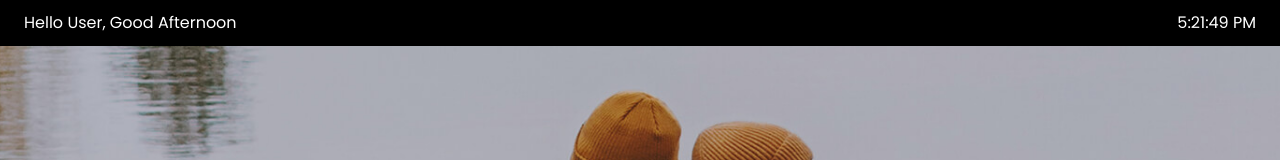
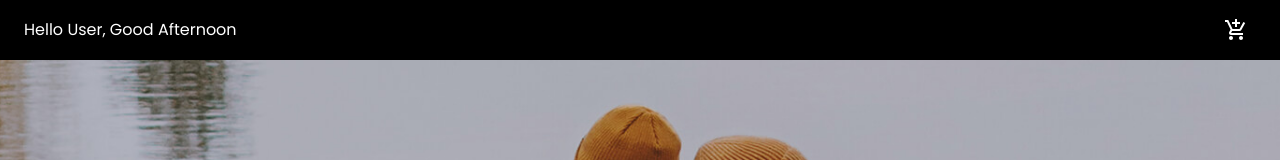
Before and after one commit to Arun9600/fake-store-api, a React (Create React App) app: page / in a window 1280 px wide. Shown: the top 160 px of the page. Built offline with nearby package versions, Linux system fonts and the light colour scheme; no server answers; a web font is replaced by a local one.

Commit message:
add to cart sidebar created

```diff
--- a/src/App.js
+++ b/src/App.js
@@ -7,6 +7,8 @@ import HomeBanner from "./components/HomeBanner";
 import Products from "./components/Products";
 function App() {
   const [loading, setLoading] = useState(true);
+  const [cart, setCart] = useState([]);
+  const [cartArea, setCartArea] = useState(false);
   const theme = createTheme({
     typography: {
       fontFamily: ["Roboto", "Carattere, cursive", "Poppins"].join(","),
@@ -39,10 +41,17 @@ function App() {
     <>
       <ThemeProvider theme={theme}>
         <div className="App">
-          <TopArea />
+          <TopArea cartArea={cartArea} setCartArea={setCartArea} cart={cart} />
           <HomeBanner />
           <Categories loading={loading} />
-          <Products loading={loading} setLoading={setLoading} />
+          <Products
+            loading={loading}
+            setLoading={setLoading}
+            cart={cart}
+            setCart={setCart}
+            cartArea={cartArea}
+            setCartArea={setCartArea}
+          />
         </div>
       </ThemeProvider>
     </>
--- /dev/null
+++ b/src/components/Cart.jsx
@@ -0,0 +1,34 @@
+import { Box, Drawer, Typography } from "@mui/material";
+const Cart = ({ cartArea, setCartArea, cart }) => {
+  return (
+    <Box>
+      <Drawer
+        open={cartArea}
+        anchor="right"
+        onClose={() => setCartArea(false)}
+        PaperProps={{ sx: { width: "500px" } }}
+      >
+        <Box sx={{ padding: "30px" }}>
+          <Typography
+            variant="h3"
+            sx={{ fontSize: "18px", fontWeight: "bold" }}
+          >
+            Your Cart
+          </Typography>
+          {cart && cart.length === 0 ? (
+            <Typography
+              paragraph={true}
+              sx={{ marginTop: "30px", fontSize: "18px" }}
+            >
+              No Products in the cart
+            </Typography>
+          ) : (
+            ""
+          )}
+        </Box>
+      </Drawer>
+    </Box>
+  );
+};
+
+export default Cart;
--- a/src/components/Products.jsx
+++ b/src/components/Products.jsx
@@ -1,7 +1,14 @@
 import ProductsList from "./ProductsList";
 import { BASE_URL } from "../utils";
 import { useState, useEffect } from "react";
-const Products = ({ loading, setLoading }) => {
+const Products = ({
+  loading,
+  setLoading,
+  cart,
+  setCart,
+  cartArea,
+  setCartArea,
+}) => {
   const [productsList, setProductsList] = useState([]);
   useEffect(() => {
     const getProducts = async () => {
@@ -15,7 +22,14 @@ const Products = ({ loading, setLoading }) => {
   }, [setLoading]);
   return (
     <>
-      <ProductsList productsList={productsList} loading={loading} />
+      <ProductsList
+        productsList={productsList}
+        loading={loading}
+        cart={cart}
+        setCart={setCart}
+        cartArea={cartArea}
+        setCartArea={setCartArea}
+      />
     </>
   );
 };
--- a/src/components/ProductsList.jsx
+++ b/src/components/ProductsList.jsx
@@ -13,7 +13,15 @@ import Search from "./Search";
 import ProductsDetails from "./ProductsDetails";
 import IconButton from "@mui/material/IconButton";
 import AddShoppingCartIcon from "@mui/icons-material/AddShoppingCart";
-const ProductsList = ({ productsList, loading }) => {
+import Cart from "./Cart";
+const ProductsList = ({
+  productsList,
+  loading,
+  cartArea,
+  setCartArea,
+  cart,
+  setCart,
+}) => {
   const [search, setSearch] = useState("");
   const [productsId, setProductsId] = useState("");
   const [sidebarOpen, setSideBarOpen] = useState(false);
@@ -129,8 +137,14 @@ const ProductsList = ({ productsList, loading }) => {
                                   <IconButton
                                     color="primary"
                                     aria-label="add to shopping cart"
+                                    onClick={() => {
+                                      setCart(products.id);
+                                      setCartArea(true);
+                                    }}
                                   >
-                                    <AddShoppingCartIcon />
+                                    <AddShoppingCartIcon
+                                      sx={{ color: "#2e7d32" }}
+                                    />
                                   </IconButton>
                                 </Grid>
                               </Grid>
@@ -156,6 +170,7 @@ const ProductsList = ({ productsList, loading }) => {
           </Box>
         </Drawer>
       </Box>
+      <Cart cartArea={cartArea} setCartArea={setCartArea} cart={cart} />
     </>
   );
 };
--- a/src/components/TopArea.jsx
+++ b/src/components/TopArea.jsx
@@ -1,12 +1,18 @@
 import { Container, Grid, Box, Typography } from "@mui/material";
 import Greetings from "./Greetings";
-import Clock from "./Clock";
-const TopArea = () => {
+import IconButton from "@mui/material/IconButton";
+import AddShoppingCartIcon from "@mui/icons-material/AddShoppingCart";
+import Cart from "./Cart";
+const TopArea = ({ cartArea, setCartArea, cart }) => {
   return (
     <>
       <Box sx={{ backgroundColor: "#000", padding: "10px 0" }}>
         <Container maxWidth="true">
-          <Grid container spacing={2}>
+          <Grid
+            container
+            spacing={2}
+            sx={{ display: "flex", alignItems: "center" }}
+          >
             <Grid item xl={6} lg={6} md={6} sm={6} xs={6}>
               <Typography
                 variant="h6"
@@ -29,21 +35,20 @@ const TopArea = () => {
               xs={6}
               sx={{ textAlign: "right" }}
             >
-              <Typography
-                variant="h6"
-                sx={{
-                  fontSize: "16px",
-                  margin: "0",
-                  color: "#fff",
-                  fontWeight: "normal",
+              <IconButton
+                color="primary"
+                aria-label="add to shopping cart"
+                onClick={() => {
+                  setCartArea(true);
                 }}
               >
-                <Clock />
-              </Typography>
+                <AddShoppingCartIcon sx={{ color: "#fff" }} />
+              </IconButton>
             </Grid>
           </Grid>
         </Container>
       </Box>
+      <Cart cartArea={cartArea} setCartArea={setCartArea} />
     </>
   );
 };
```
